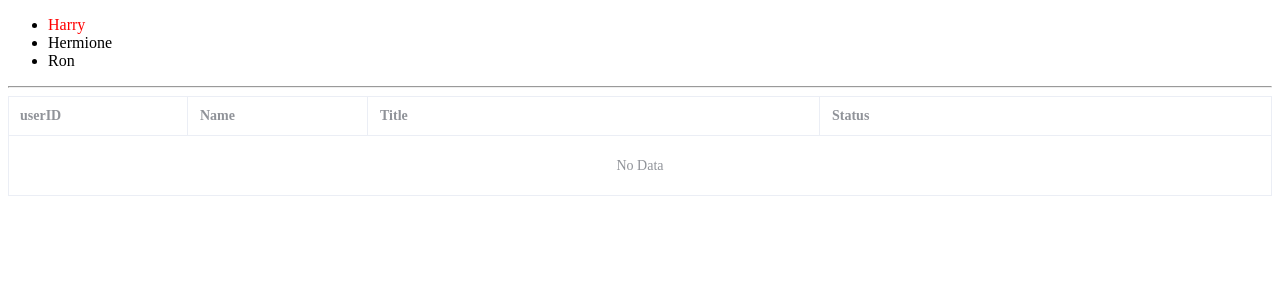
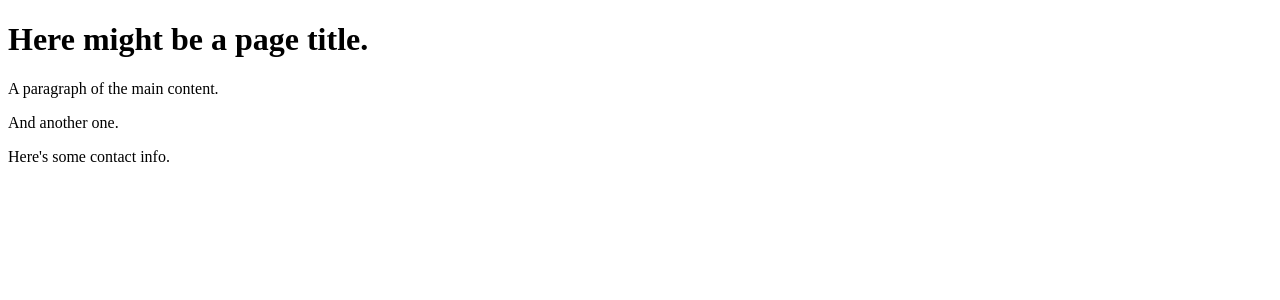
Before and after one commit to madhavamshahi/hogwarts-shopping, a Vue app in the folder learn-vue-3/: page / in a window 1280 px wide. Shown: the top 300 px of the page. Built offline with nearby package versions, Linux system fonts and the light colour scheme; no server answers.

Commit message:
named slots

```diff
--- a/learn-vue-3/package.json
+++ b/learn-vue-3/package.json
@@ -9,7 +9,6 @@
     "preview": "vite preview"
   },
   "dependencies": {
-    "element-plus": "^2.9.6",
     "vue": "^3.5.13"
   },
   "devDependencies": {
--- a/learn-vue-3/src/App.vue
+++ b/learn-vue-3/src/App.vue
@@ -1,60 +1,23 @@
 <template>
-  <StudentList :list="list">
-    <template #default="{stu}">
-      <span :class="{cursed: stu.name == 'Harry'}">{{ stu.name }}</span>
-    </template>
-  </StudentList>
-  <hr />
-
-  <el-table :data="todoList" stripe border style="width: 100%">
-    <el-table-column prop="userId" label="userID" width="180" />
-    <el-table-column prop="id" label="Name" width="180" />
-    <el-table-column prop="title" label="Title" />
-    <el-table-column prop="completed" label="Status">
-      <template #default="slotProps">
-        <el-tag type="success" v-if="slotProps.row.completed">Completed</el-tag>
-        <el-tag type="danger" v-else>Incomplete</el-tag>
-      </template>
-    </el-table-column>
-  </el-table>
-
+  <BaseLayout>
+  <template #header>
+    <h1>Here might be a page title.</h1>
+  </template>
+  <!-- Anything without a template will be default or we can give it the #default title -->
+  <template #default>
+    <p>A paragraph of the main content.</p>
+    <p>And another one.</p>
+  </template>
+  <template #footer>
+    <p>Here's some contact info.</p>
+  </template>
+  </BaseLayout>
 </template>
 
 <script setup>
-import { onMounted, ref } from 'vue';
-import StudentList from './StudentList.vue';
-
-const list = ref([
-  {
-    id: 1,
-    name: 'Harry'
-  },
-  {
-    id: 2,
-    name: 'Hermione'
-  },
-  {
-    id: 3,
-    name: 'Ron'
-  }
-])
-
-const todoList = ref([])
-
-async function getTodoList() {
-  const repsonse = await fetch('https://jsonplaceholder.typicode.com/todos')
-  const data = await repsonse.json()
-  console.log(data)
-  todoList.value = data
-}
-
-onMounted(() => {
-  getTodoList()
-})
+import BaseLayout from './BaseLayout.vue';
 </script>
 
-<style scoped>
-.cursed{
-  color: red;
-}
+<style lang="scss" scoped>
+
 </style>
--- /dev/null
+++ b/learn-vue-3/src/BaseLayout.vue
@@ -0,0 +1,21 @@
+<template>
+    <div>
+        <header>
+            <slot name="header"></slot>
+        </header>
+        <main>
+            <slot></slot>
+        </main>
+        <footer>
+            <slot name="footer"></slot>
+        </footer>
+    </div>
+</template>
+
+<script setup>
+
+</script>
+
+<style scoped>
+
+</style>
--- a/learn-vue-3/src/StudentList.vue
+++ /dev/null
@@ -1,15 +0,0 @@
-<template>
-    <ul>
-        <li v-for="student in list" :key="student.id">
-            <slot :stu="student">{{ student.name }}</slot>
-        </li>
-    </ul>
-</template>
-
-<script setup>
-defineProps(['list'])
-</script>
-
-<style scoped>
-
-</style>
--- a/learn-vue-3/src/main.js
+++ b/learn-vue-3/src/main.js
@@ -1,7 +1,4 @@
 import { createApp } from 'vue'
 import App from './App.vue'
 
-import ElementPlus from 'element-plus'
-import 'element-plus/dist/index.css'
-
-createApp(App).use(ElementPlus).mount('#app')
+createApp(App).mount('#app')
```
Also changed, not shown: 1 other file (tests, documents, lock files or other folders).
